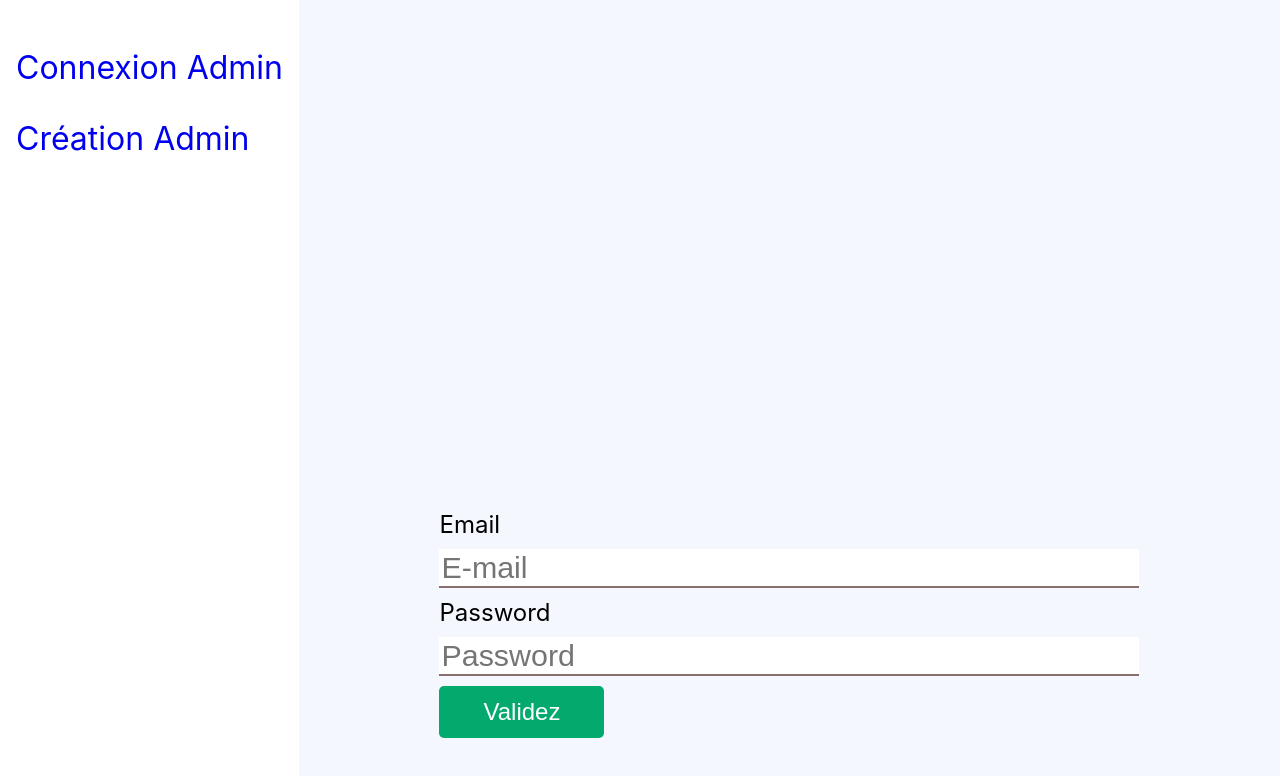
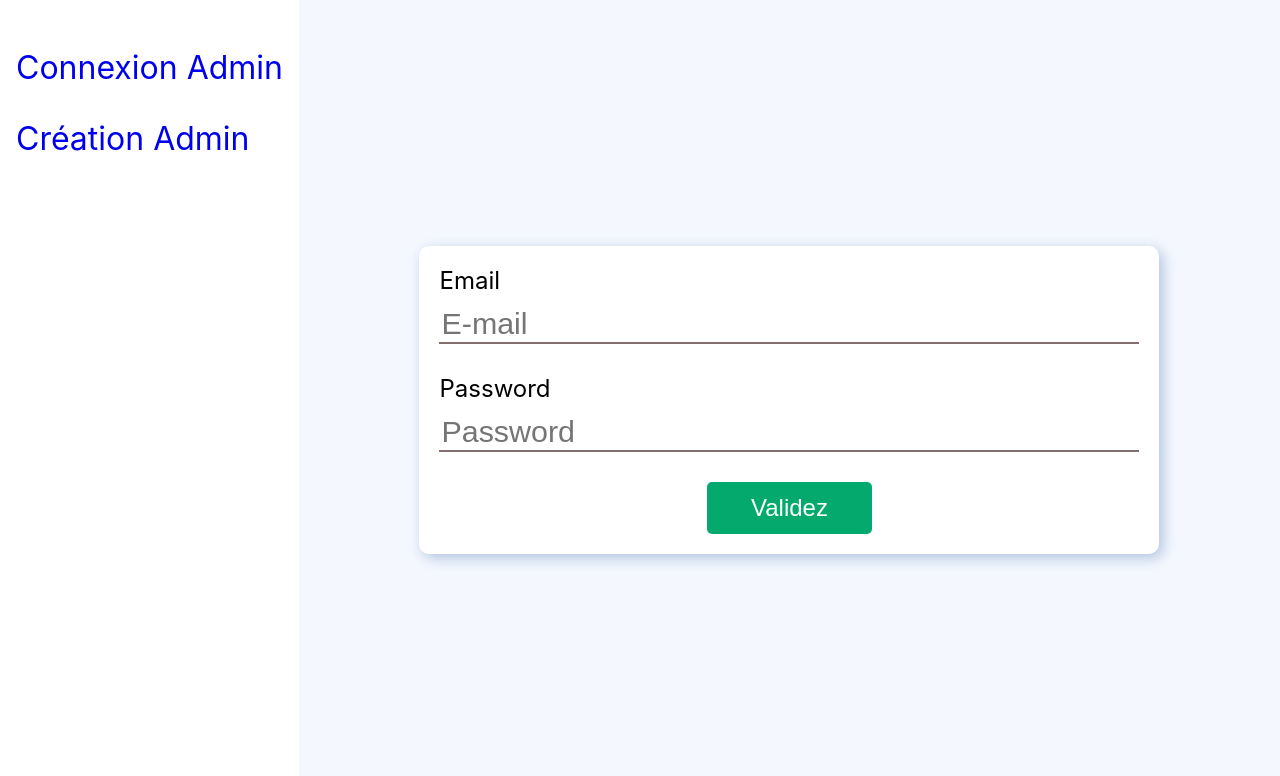
Before and after one commit to helder-hanka/task_front_end, a React (Create React App) app: page /login in a window 1280 px wide. Shown: the top 776 px of the page. Built offline with nearby package versions, Linux system fonts and the light colour scheme.

Commit message:
Update form style

```diff
--- a/src/screens/dashboard/Login.scss
+++ b/src/screens/dashboard/Login.scss
@@ -1,9 +1,14 @@
 $layout-breakpoint-small: 1032px;
 #login-form {
+  display: flex;
+  flex-direction: column;
+  justify-content: space-between;
+  gap: 20px;
   width: 700px;
-  padding: 10px;
-  margin: auto;
-  margin-top: 500px;
+  padding: 20px;
+  background-color: #ffffff;
+  border-radius: 10px;
+  box-shadow: 4px 4px 14px 0px lightsteelblue;
 }
 
 @media (max-width: $layout-breakpoint-small) {
```
